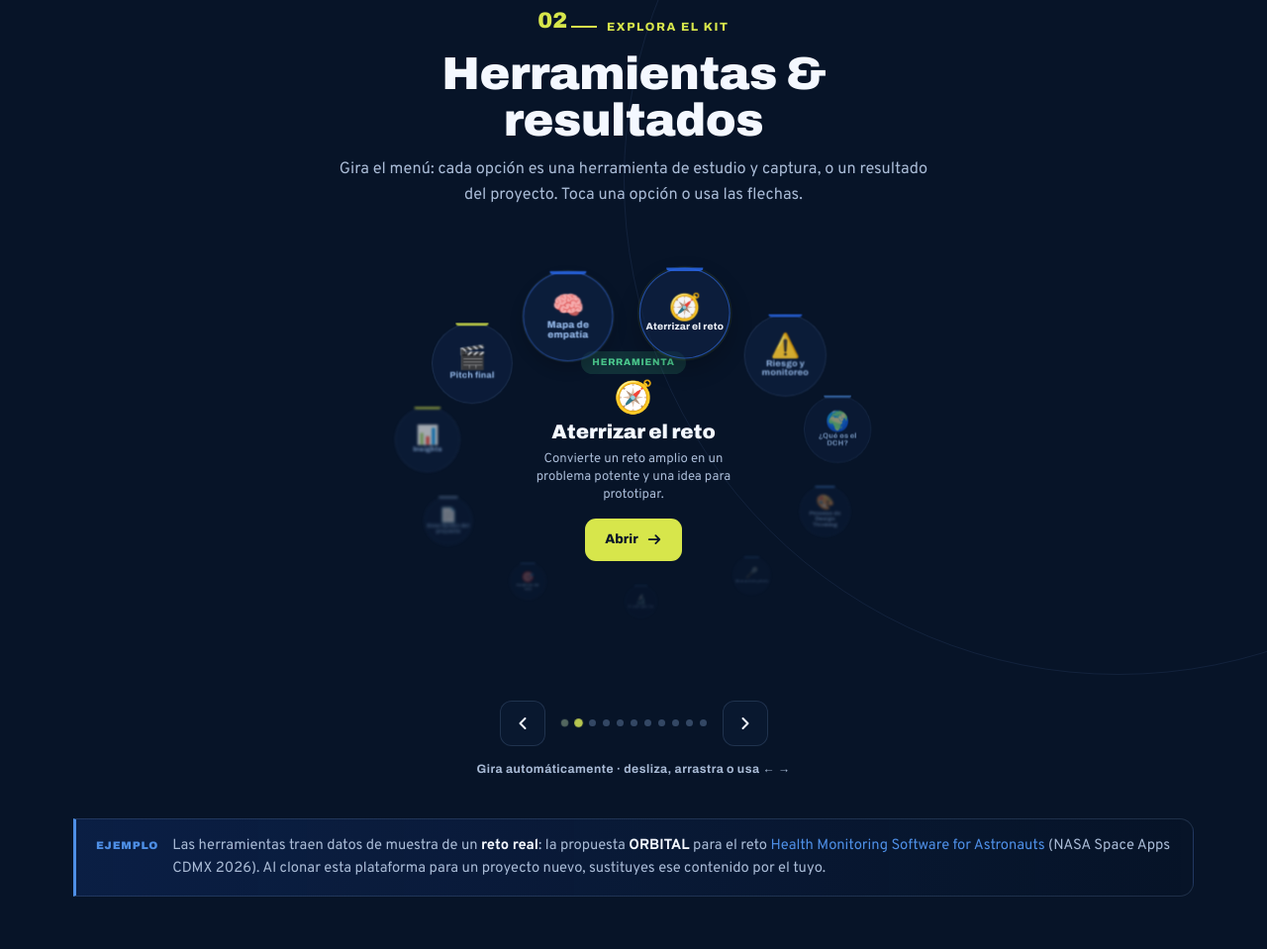
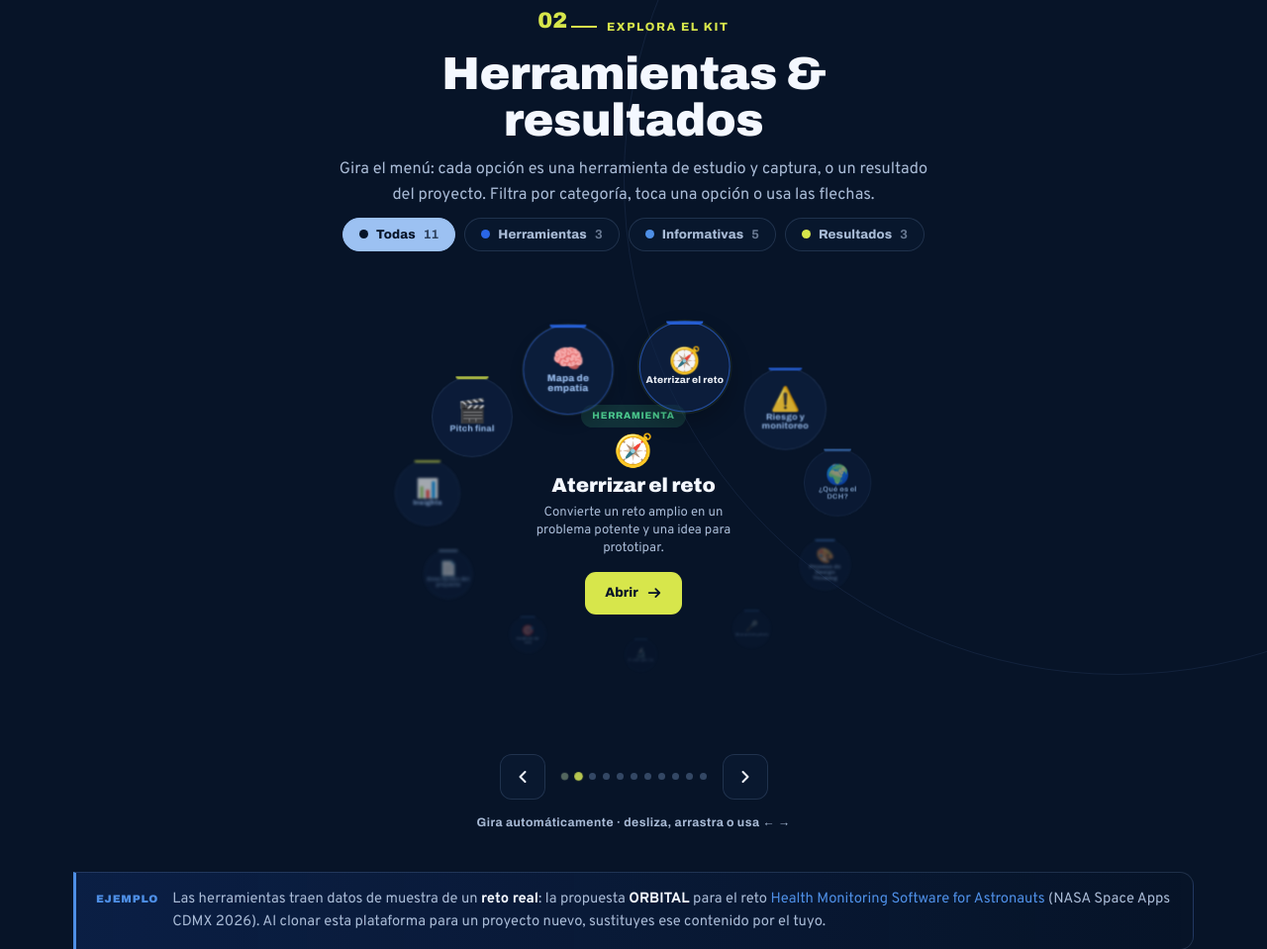
Before and after one commit to Mind0T/human_centered_design, a plain HTML site: page index.html in a window 1280 px wide. Shown: the part 1993-2952 px from the top of the page at 99% size. Drawn offline with Linux system fonts and the light colour scheme.

Commit message:
Separa el menú por categorías con pestañas de filtro
- Agrega una barra de pestañas (Todas · Herramientas · Informativas ·
  Resultados) sobre la rueda circular, con conteo y color por categoría.
- La rueda se reconstruye al filtrar: muestra solo las opciones de la
  categoría elegida y reinicia el panel central.
- Refactor: ALL (catálogo) + CATS (categorías) + buildWheel() reutilizable;
  cada opción lleva su campo cat (tool/info/result).

Co-Authored-By: Claude Opus 4.8 <noreply@anthropic.com>
Claude-Session: https://claude.ai/code/session_01XAYTd6uLmxdfaHfdBG58Ta

```diff
--- a/index.html
+++ b/index.html
@@ -116,6 +116,13 @@
 
   /* ---------- CIRCULAR MENU ---------- */
   .menu-head{text-align:center;max-width:60ch;margin:0 auto 10px}
+  .menu-tabs{display:flex;flex-wrap:wrap;justify-content:center;gap:9px;margin:4px auto 20px;max-width:720px}
+  .menu-tab{cursor:pointer;font-family:"Archivo",sans-serif;font-weight:800;font-size:.8rem;letter-spacing:.01em;border:1px solid var(--line);background:rgba(10,26,51,.5);color:var(--mute);border-radius:999px;padding:9px 16px;transition:.2s;display:inline-flex;align-items:center;gap:8px}
+  .menu-tab:hover{color:var(--white);border-color:var(--tc,var(--blue-soft))}
+  .menu-tab i{width:9px;height:9px;border-radius:50%;background:var(--tc,#4e8fe6);display:inline-block}
+  .menu-tab .ct{opacity:.6;font-weight:700}
+  .menu-tab.on{background:var(--tc,#4e8fe6);border-color:var(--tc,#4e8fe6);color:#071428}
+  .menu-tab.on i{background:#071428}.menu-tab.on .ct{opacity:.75}
   .menu-stage-wrap{position:relative;max-width:640px;margin:0 auto}
   .menu-stage{position:relative;width:100%;height:clamp(360px,78vw,480px);margin:0 auto;touch-action:pan-y;outline:none;user-select:none}
   .wheel{position:absolute;inset:0}
@@ -338,8 +345,10 @@
       <span class="numtag">02</span>
       <div class="eyebrow" style="margin-top:8px;justify-content:center">Explora el kit</div>
       <h2>Herramientas &amp; resultados</h2>
-      <p style="margin:0 auto">Gira el menú: cada opción es una herramienta de estudio y captura, o un resultado del proyecto. Toca una opción o usa las flechas.</p>
+      <p style="margin:0 auto">Gira el menú: cada opción es una herramienta de estudio y captura, o un resultado del proyecto. Filtra por categoría, toca una opción o usa las flechas.</p>
     </div>
+
+    <div class="menu-tabs" id="menuTabs" role="tablist" aria-label="Categorías del menú"></div>
 
     <div class="menu-stage-wrap">
       <div class="menu-stage" id="menuStage" tabindex="0" role="listbox" aria-label="Menú de herramientas">
@@ -371,34 +380,68 @@
 
 <script>
 (function(){
-  var ITEMS=[
-    {ic:'🧠',name:'Mapa de empatía',badge:'Herramienta',bc:'badge-data',mc:'#2a66e6',href:'empatia.html',desc:'Ponte en los zapatos del usuario en seis zonas y deriva una necesidad. Captura y votación en equipo.'},
-    {ic:'🧭',name:'Aterrizar el reto',badge:'Herramienta',bc:'badge-data',mc:'#2a66e6',href:'aterrizar.html',desc:'Convierte un reto amplio en un problema potente y una idea para prototipar.'},
-    {ic:'⚠️',name:'Riesgo y monitoreo',badge:'Herramienta',bc:'badge-data',mc:'#2a66e6',href:'riesgo.html',desc:'Escalera del riesgo, peligrosidad, controles y cédulas llenables en equipo.'},
-    {ic:'🌍',name:'¿Qué es el DCH?',badge:'Informativa',bc:'badge-info',mc:'#4e8fe6',href:'que-es-dch.html',desc:'Qué es el Diseño Centrado en el Humano (IDEO U): definición, historia, 3 fases, 8 principios, lenguaje, casos reales y cómo empezar.'},
-    {ic:'🎨',name:'Proceso de Design Thinking',badge:'Informativa',bc:'badge-info',mc:'#4e8fe6',href:'proceso-dt.html',desc:'Las 7 fases del proceso centrado en las personas (IDEO U), paso a paso y con herramientas interactivas para practicar cada etapa.'},
-    {ic:'🎤',name:'Manual de pitch',badge:'Informativa',bc:'badge-info',mc:'#4e8fe6',href:'manual-pitch.html',desc:'Las piezas de un pitch ganador, los criterios de los jueces y los checklists. Solo consulta.'},
-    {ic:'🔬',name:'Investigación',badge:'Informativa · ejemplo',bc:'badge-info',mc:'#4e8fe6',href:'investigacion.html',desc:'Cómo documentar el marco y las fuentes de un reto. Ejemplo real de la NASA.'},
-    {ic:'🎯',name:'Análisis del reto',badge:'Informativa · ejemplo',bc:'badge-info',mc:'#4e8fe6',href:'reto.html',desc:'Cómo desglosar los objetivos de un reto. Ejemplo real de la NASA.'},
-    {ic:'📄',name:'Descripción del proyecto',badge:'Página central',bc:'badge-proj',mc:'#9cc1f2',href:'proyecto.html',desc:'La portada de tu proyecto y el acceso a todos los resultados. Plantilla lista para rellenar.'},
-    {ic:'📊',name:'Insights',badge:'Resultado',bc:'badge-result',mc:'#d7e64b',href:'insights.html',desc:'Presentación de hallazgos que retoma lo capturado en las herramientas colaborativas.'},
-    {ic:'🎬',name:'Pitch final',badge:'Resultado',bc:'badge-result',mc:'#d7e64b',href:'pitch-jurado.html',desc:'Presentación a pantalla completa para jurado, stakeholders o inversionistas.'}
+  var ALL=[
+    {ic:'🧠',name:'Mapa de empatía',cat:'tool',badge:'Herramienta',bc:'badge-data',mc:'#2a66e6',href:'empatia.html',desc:'Ponte en los zapatos del usuario en seis zonas y deriva una necesidad. Captura y votación en equipo.'},
+    {ic:'🧭',name:'Aterrizar el reto',cat:'tool',badge:'Herramienta',bc:'badge-data',mc:'#2a66e6',href:'aterrizar.html',desc:'Convierte un reto amplio en un problema potente y una idea para prototipar.'},
+    {ic:'⚠️',name:'Riesgo y monitoreo',cat:'tool',badge:'Herramienta',bc:'badge-data',mc:'#2a66e6',href:'riesgo.html',desc:'Escalera del riesgo, peligrosidad, controles y cédulas llenables en equipo.'},
+    {ic:'🌍',name:'¿Qué es el DCH?',cat:'info',badge:'Informativa',bc:'badge-info',mc:'#4e8fe6',href:'que-es-dch.html',desc:'Qué es el Diseño Centrado en el Humano (IDEO U): definición, historia, 3 fases, 8 principios, lenguaje, casos reales y cómo empezar.'},
+    {ic:'🎨',name:'Proceso de Design Thinking',cat:'info',badge:'Informativa',bc:'badge-info',mc:'#4e8fe6',href:'proceso-dt.html',desc:'Las 7 fases del proceso centrado en las personas (IDEO U), paso a paso y con herramientas interactivas para practicar cada etapa.'},
+    {ic:'🎤',name:'Manual de pitch',cat:'info',badge:'Informativa',bc:'badge-info',mc:'#4e8fe6',href:'manual-pitch.html',desc:'Las piezas de un pitch ganador, los criterios de los jueces y los checklists. Solo consulta.'},
+    {ic:'🔬',name:'Investigación',cat:'info',badge:'Informativa · ejemplo',bc:'badge-info',mc:'#4e8fe6',href:'investigacion.html',desc:'Cómo documentar el marco y las fuentes de un reto. Ejemplo real de la NASA.'},
+    {ic:'🎯',name:'Análisis del reto',cat:'info',badge:'Informativa · ejemplo',bc:'badge-info',mc:'#4e8fe6',href:'reto.html',desc:'Cómo desglosar los objetivos de un reto. Ejemplo real de la NASA.'},
+    {ic:'📄',name:'Descripción del proyecto',cat:'result',badge:'Página central',bc:'badge-proj',mc:'#9cc1f2',href:'proyecto.html',desc:'La portada de tu proyecto y el acceso a todos los resultados. Plantilla lista para rellenar.'},
+    {ic:'📊',name:'Insights',cat:'result',badge:'Resultado',bc:'badge-result',mc:'#d7e64b',href:'insights.html',desc:'Presentación de hallazgos que retoma lo capturado en las herramientas colaborativas.'},
+    {ic:'🎬',name:'Pitch final',cat:'result',badge:'Resultado',bc:'badge-result',mc:'#d7e64b',href:'pitch-jurado.html',desc:'Presentación a pantalla completa para jurado, stakeholders o inversionistas.'}
   ];
-  var N=ITEMS.length, step=360/N;
+  var CATS=[
+    {id:'all',  label:'Todas',        c:'#9cc1f2'},
+    {id:'tool', label:'Herramientas', c:'#2a66e6'},
+    {id:'info', label:'Informativas', c:'#4e8fe6'},
+    {id:'result',label:'Resultados',  c:'#d7e64b'}
+  ];
+  var ITEMS=ALL.slice(), N=ITEMS.length, step=360/N, curCat='all';
   var stage=document.getElementById('menuStage'), wheel=document.getElementById('wheel'),
-      center=document.getElementById('menuCenter'), dotsBox=document.getElementById('menuDots');
+      center=document.getElementById('menuCenter'), dotsBox=document.getElementById('menuDots'),
+      tabsBox=document.getElementById('menuTabs');
   var pos=0, R=150, els=[], dots=[], paused=false, autoT=null;
 
-  // build items + dots
+  // category tabs
+  CATS.forEach(function(cat){
+    var count=cat.id==='all'?ALL.length:ALL.filter(function(x){return x.cat===cat.id;}).length;
+    var t=document.createElement('button'); t.type='button'; t.className='menu-tab'+(cat.id==='all'?' on':'');
+    t.style.setProperty('--tc',cat.c); t.setAttribute('role','tab'); t.dataset.cat=cat.id;
+    t.innerHTML='<i></i>'+cat.label+' <span class="ct">'+count+'</span>';
+    t.addEventListener('click',function(){ setCat(cat.id); });
+    tabsBox.appendChild(t);
+  });
+  function setCat(id){
+    if(id===curCat) return;
+    curCat=id;
+    [].forEach.call(tabsBox.children,function(t){ t.classList.toggle('on',t.dataset.cat===id); });
+    ITEMS=(id==='all')?ALL.slice():ALL.filter(function(x){return x.cat===id;});
+    buildWheel(); kick();
+  }
+
+  // build items + dots (rebuilds whenever the filter changes)
+  function buildWheel(){
+    wheel.innerHTML=''; dotsBox.innerHTML=''; els=[]; dots=[];
+    N=ITEMS.length; step=360/N; pos=0;
     ITEMS.forEach(function(it,i){
       var el=document.createElement('button');
       el.type='button'; el.className='mitem'; el.style.setProperty('--mc',it.mc);
       el.setAttribute('role','option'); el.setAttribute('aria-label',it.name);
       el.innerHTML='<span class="mi-ic">'+it.ic+'</span><span class="mi-t">'+it.name+'</span>';
       el.dataset.i=i; wheel.appendChild(el); els.push(el);
+      el.addEventListener('click',function(e){
+        if(drag.moved>6) return;
+        var k=+el.dataset.i;
+        if(k===activeIndex()) open(); else { goTo(k); kick(); }
+      });
       var d=document.createElement('button'); d.type='button'; d.className='mdot'; d.setAttribute('aria-label',it.name);
-    d.addEventListener('click',function(){ goTo(i); kick(); }); dotsBox.appendChild(d); dots.push(d);
+      d.addEventListener('click',(function(k){return function(){ goTo(k); kick(); };})(i)); dotsBox.appendChild(d); dots.push(d);
     });
+    computeR(); render();
+  }
 
   function computeR(){
     var w=stage.clientWidth, h=stage.clientHeight, isz=els[0].offsetWidth||80;
@@ -458,15 +501,6 @@
   stage.addEventListener('mouseenter',function(){ paused=true; });
   stage.addEventListener('mouseleave',function(){ if(!drag.on){ paused=false; } });
 
-  // click on items
-  els.forEach(function(el){
-    el.addEventListener('click',function(e){
-      if(drag.moved>6) return; // was a drag
-      var i=+el.dataset.i;
-      if(i===activeIndex()) open(); else { goTo(i); kick(); }
-    });
-  });
-
   // pointer drag (touch + mouse unified)
   var drag={on:false,x:0,start:0,moved:0};
   var STEPPX=72;
@@ -492,7 +526,7 @@
   window.addEventListener('resize',function(){ computeR(); render(); });
 
   // init
-  function init(){ computeR(); render(); startAuto(); }
+  function init(){ buildWheel(); startAuto(); }
   if(document.readyState!=='loading') init(); else document.addEventListener('DOMContentLoaded',init);
   window.addEventListener('load',function(){ computeR(); render(); });
 })();
```
Lines whose indentation alone changed are shown as unchanged.
